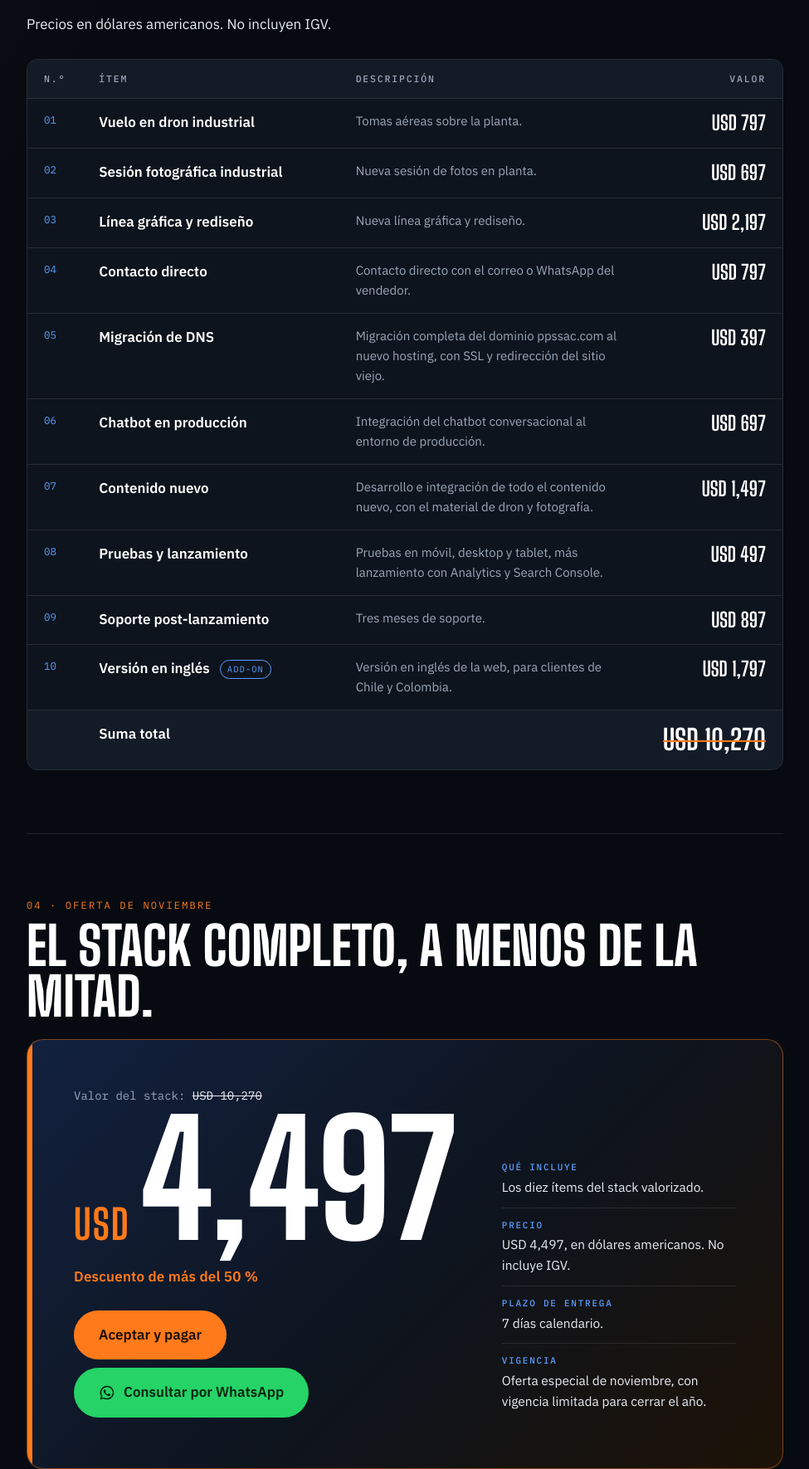
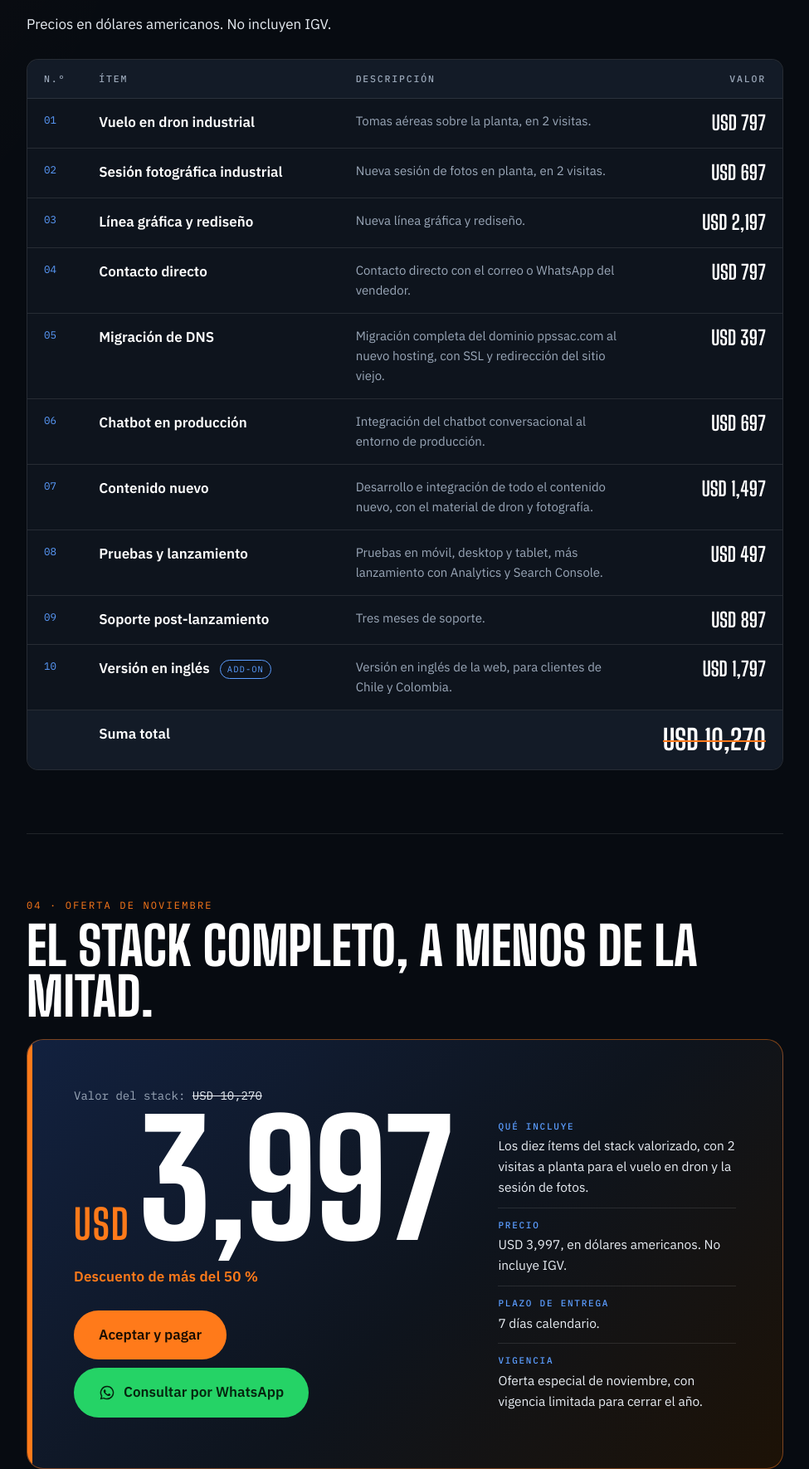
Before and after one commit to giancarlo-marcador/propuesta-pps-efel, a plain HTML site: page index.html in a window 1280 px wide. Shown: the part 3719-5489 px from the top of the page at 83% size, without its empty margins (152-1127 px from the left). Drawn offline with Linux system fonts and the light colour scheme.

Commit message:
Precio de la oferta a USD 3,997 y 2 visitas para dron y fotos
Co-Authored-By: Claude Fable 5.2 <noreply@anthropic.com>

```diff
--- a/index.html
+++ b/index.html
@@ -250,8 +250,8 @@
           <tr><th>N.º</th><th>Ítem</th><th>Descripción</th><th class="price">Valor</th></tr>
         </thead>
         <tbody>
-          <tr><td>01</td><td class="item">Vuelo en dron industrial</td><td class="desc">Tomas aéreas sobre la planta.</td><td class="price">USD 797</td></tr>
-          <tr><td>02</td><td class="item">Sesión fotográfica industrial</td><td class="desc">Nueva sesión de fotos en planta.</td><td class="price">USD 697</td></tr>
+          <tr><td>01</td><td class="item">Vuelo en dron industrial</td><td class="desc">Tomas aéreas sobre la planta, en 2 visitas.</td><td class="price">USD 797</td></tr>
+          <tr><td>02</td><td class="item">Sesión fotográfica industrial</td><td class="desc">Nueva sesión de fotos en planta, en 2 visitas.</td><td class="price">USD 697</td></tr>
           <tr><td>03</td><td class="item">Línea gráfica y rediseño</td><td class="desc">Nueva línea gráfica y rediseño.</td><td class="price">USD 2,197</td></tr>
           <tr><td>04</td><td class="item">Contacto directo</td><td class="desc">Contacto directo con el correo o WhatsApp del vendedor.</td><td class="price">USD 797</td></tr>
           <tr><td>05</td><td class="item">Migración de DNS</td><td class="desc">Migración completa del dominio ppssac.com al nuevo hosting, con SSL y redirección del sitio viejo.</td><td class="price">USD 397</td></tr>
@@ -275,13 +275,13 @@
       <div class="offer__grid">
         <div>
           <p class="offer__was">Valor del stack: <s>USD 10,270</s></p>
-          <p class="offer__price"><small>USD</small>4,497</p>
+          <p class="offer__price"><small>USD</small>3,997</p>
           <span class="offer__save">Descuento de más del 50 %</span>
           <p class="offer__pay"><a class="btn" href="https://buy.stripe.com/7sY7sM7Nj3q8a4rd98eME08" target="_blank" rel="noopener">Aceptar y pagar</a> <a class="btn btn--wa" href="https://wa.me/51938823222?text=Tengo%20una%20consulta%20sobre%20la%20propuesta" target="_blank" rel="noopener"><svg viewBox="0 0 24 24" width="20" height="20" aria-hidden="true"><path fill="currentColor" d="M12 2a10 10 0 0 0-8.6 15.1L2 22l5-1.3A10 10 0 1 0 12 2Zm0 18.2a8.200 8.200 0 0 1-4.200-1.150l-.3-.18-3 .78.8-2.900-.2-.3A8.200 8.200 0 1 1 12 20.2Zm4.500-6.100c-.25-.12-1.460-.72-1.690-.8-.23-.08-.39-.12-.560.12-.160.25-.640.8-.780.970-.140.160-.290.180-.540.060a6.700 6.700 0 0 1-1.980-1.220 7.400 7.400 0 0 1-1.370-1.700c-.140-.25 0-.380.110-.5.110-.110.25-.290.370-.430.120-.140.160-.250.250-.410.080-.160.040-.310-.020-.430-.060-.120-.560-1.340-.760-1.840-.2-.480-.410-.420-.560-.420h-.480a.920.920 0 0 0-.660.310 2.800 2.800 0 0 0-.870 2.070c0 1.220.890 2.400 1.010 2.560.120.160 1.750 2.670 4.240 3.740.590.260 1.050.410 1.410.520.590.190 1.130.160 1.560.1.480-.070 1.460-.6 1.670-1.170.210-.580.210-1.070.140-1.170-.060-.110-.220-.170-.470-.290Z"/></svg><span>Consultar por WhatsApp</span></a></p>
         </div>
         <ul class="terms">
-          <li><b>Qué incluye</b>Los diez ítems del stack valorizado.</li>
-          <li><b>Precio</b>USD 4,497, en dólares americanos. No incluye IGV.</li>
+          <li><b>Qué incluye</b>Los diez ítems del stack valorizado, con 2 visitas a planta para el vuelo en dron y la sesión de fotos.</li>
+          <li><b>Precio</b>USD 3,997, en dólares americanos. No incluye IGV.</li>
           <li><b>Plazo de entrega</b>7 días calendario.</li>
           <li><b>Vigencia</b>Oferta especial de noviembre, con vigencia limitada para cerrar el año.</li>
         </ul>
@@ -303,8 +303,8 @@
   <section class="close" id="contacto">
     <p class="num">Siguiente paso</p>
     <h2>Cerremos el año con la web nueva.</h2>
-    <p>La oferta de USD 4,497 (no incluye IGV) es de noviembre y tiene vigencia limitada. Entregamos en 7 días calendario.</p>
-    <a class="btn" href="https://buy.stripe.com/7sY7sM7Nj3q8a4rd98eME08" target="_blank" rel="noopener">Aceptar y pagar USD 4,497</a>
+    <p>La oferta de USD 3,997 (no incluye IGV) es de noviembre y tiene vigencia limitada. Entregamos en 7 días calendario.</p>
+    <a class="btn" href="https://buy.stripe.com/7sY7sM7Nj3q8a4rd98eME08" target="_blank" rel="noopener">Aceptar y pagar USD 3,997</a>
     <a class="btn btn--wa" href="https://wa.me/51938823222?text=Tengo%20una%20consulta%20sobre%20la%20propuesta" target="_blank" rel="noopener"><svg viewBox="0 0 24 24" width="20" height="20" aria-hidden="true"><path fill="currentColor" d="M12 2a10 10 0 0 0-8.6 15.1L2 22l5-1.3A10 10 0 1 0 12 2Zm0 18.2a8.200 8.200 0 0 1-4.200-1.150l-.3-.18-3 .78.8-2.900-.2-.3A8.200 8.200 0 1 1 12 20.2Zm4.500-6.100c-.25-.12-1.460-.72-1.690-.8-.23-.08-.39-.12-.560.12-.160.25-.640.8-.780.970-.140.160-.290.180-.540.060a6.700 6.700 0 0 1-1.980-1.220 7.400 7.400 0 0 1-1.370-1.700c-.140-.25 0-.380.110-.5.110-.110.25-.290.370-.430.120-.140.160-.250.250-.410.080-.160.040-.310-.020-.430-.060-.120-.560-1.340-.760-1.840-.2-.480-.410-.420-.560-.420h-.480a.920.920 0 0 0-.660.310 2.800 2.800 0 0 0-.870 2.070c0 1.220.890 2.400 1.010 2.560.120.160 1.750 2.670 4.240 3.740.590.260 1.050.410 1.410.520.590.190 1.130.160 1.560.1.480-.070 1.460-.6 1.670-1.170.210-.580.210-1.070.140-1.170-.060-.110-.220-.170-.470-.290Z"/></svg><span>Consultar por WhatsApp</span></a>
     <p class="close__contact"><strong>EFEL LLC</strong> · partner IA<br>Delaware, Estados Unidos</p>
   </section>
```
